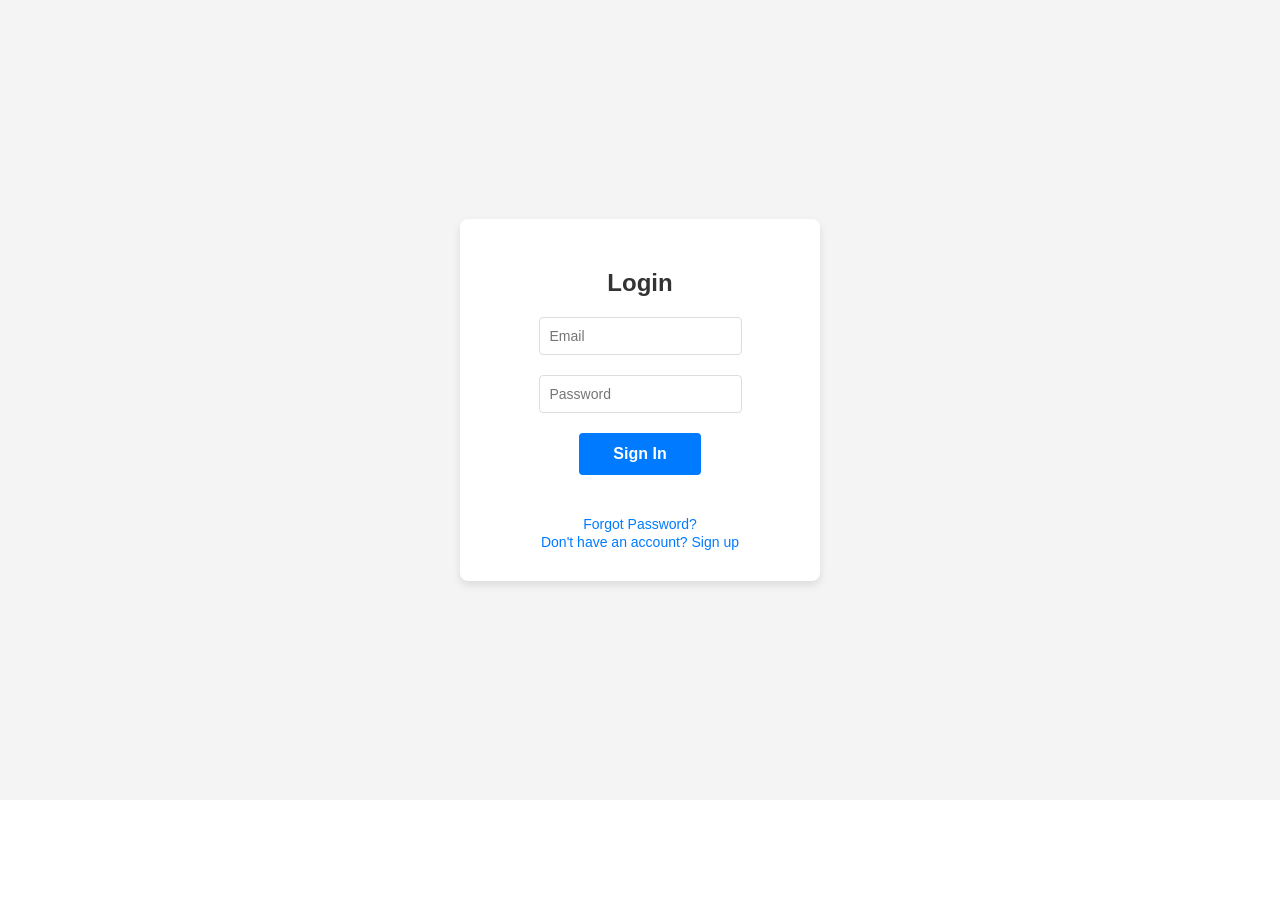
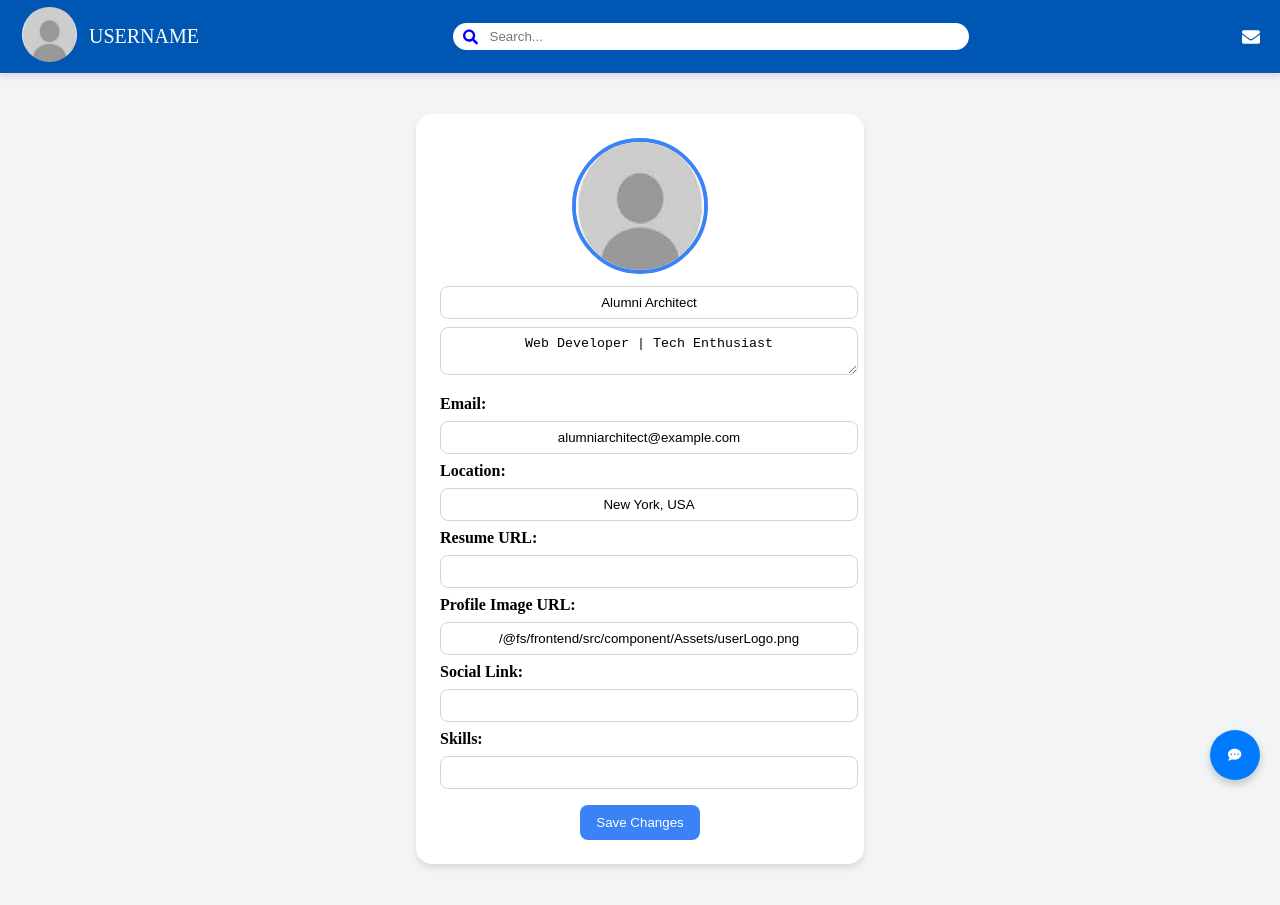
Before and after one commit to AlumniArchitect/AlumniArchitects, a React (Create React App) app in the folder frontend/: page /profile in a window 1280 px wide. Before the commit this address led to /signin. Before the commit the page ends 800 px from the top, so only its background shows below. Built offline with nearby package versions, Linux system fonts and the light colour scheme.

Commit message:
MB prifle page added , set profile page route in app

```diff
--- a/frontend/package.json
+++ b/frontend/package.json
@@ -12,7 +12,7 @@
     "react-dom": "^19.0.0",
     "react-icons": "^5.4.0",
     "react-router-dom": "^7.1.3",
-    "react-scripts": "5.0.1",
+    "react-scripts": "^5.0.1",
     "react-usestateref": "^1.0.9"
   },
   "scripts": {
--- a/frontend/src/App.jsx
+++ b/frontend/src/App.jsx
@@ -5,6 +5,7 @@ import Signup from './component/auth/Signup.jsx';
 import HomePage from './component/HomePage.jsx';
 import OtpVerification from './component/auth/OtpVerification.jsx';
 import ForgotPassword from './component/auth/ForgotPassword.jsx';
+import ProfilePage from './component/Profile.jsx';
 
 const App = () => {
   return (
@@ -16,6 +17,7 @@ const App = () => {
       <Route path="/forgot-password" element={<ForgotPassword />} />
       <Route path="/homepage" element={<HomePage />} />
       <Route path="*" element={<Navigate to='/signin' />} />
+      <Route path="/profile" element={<ProfilePage />} />
     </Routes>
   );
 };
--- a/frontend/src/component/Navbar.jsx
+++ b/frontend/src/component/Navbar.jsx
@@ -44,6 +44,10 @@ export default function Navbar() {
   const handleLogout = () => {
     localStorage.removeItem("jwt");
     navigate("/signin");
+  };
+
+  const handleProfileClick = () => {
+    navigate("/profile");
   };
 
   useEffect(() => {
@@ -147,7 +151,7 @@ export default function Navbar() {
               <div className="p-name">{userProfile.name || "USERNAME"}</div>
             </div>
             <ul>
-              <li>
+              <li onClick={handleProfileClick}>
                 <FaUserCircle /> &nbsp; Profile
               </li>
               <li>Option 1</li>
--- a/frontend/src/utils/Profile.jsx
+++ b/frontend/src/component/Profile.jsx
@@ -1,12 +1,13 @@
 import React, { useState } from "react";
-import Navbar from "../component/Navbar";
-import
+import Navbar from "./Navbar";
+import "../style/Profile.css";
+import defaultProfileImage from "./Assets/userLogo.png";
 
 const ProfilePage = () => {
   const [user, setUser] = useState({
     name: "Alumni Architect",
     email: "alumniarchitect@example.com",
-    profileImageUrl: "https://alumniarchitect.com/150",
+    profileImageUrl: defaultProfileImage ,
     bio: "Web Developer | Tech Enthusiast",
     location: "New York, USA",
     resumeUrl: "",
--- a/frontend/src/style/auth/SignIn.css
+++ b/frontend/src/style/auth/SignIn.css
@@ -13,7 +13,7 @@ html, body {
   padding: 0;
   width: 100%;
   height: 100%;
-  overflow: hidden;
+  /* overflow: hidden;  */
 }
 
 
```
Also changed, not shown: frontend/src/style/Profile.css (renamed from frontend/src/utils/Profile.css), 1 other file (tests, documents, lock files or other folders).
